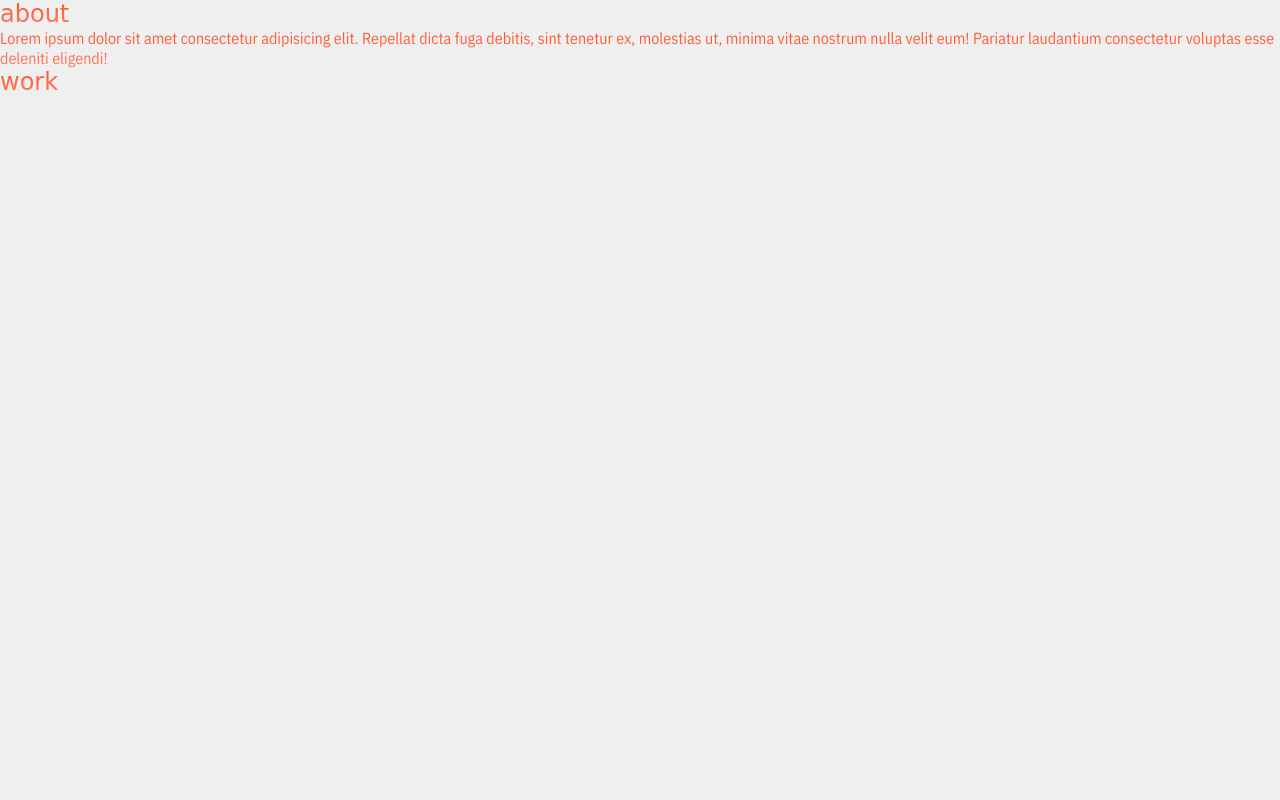
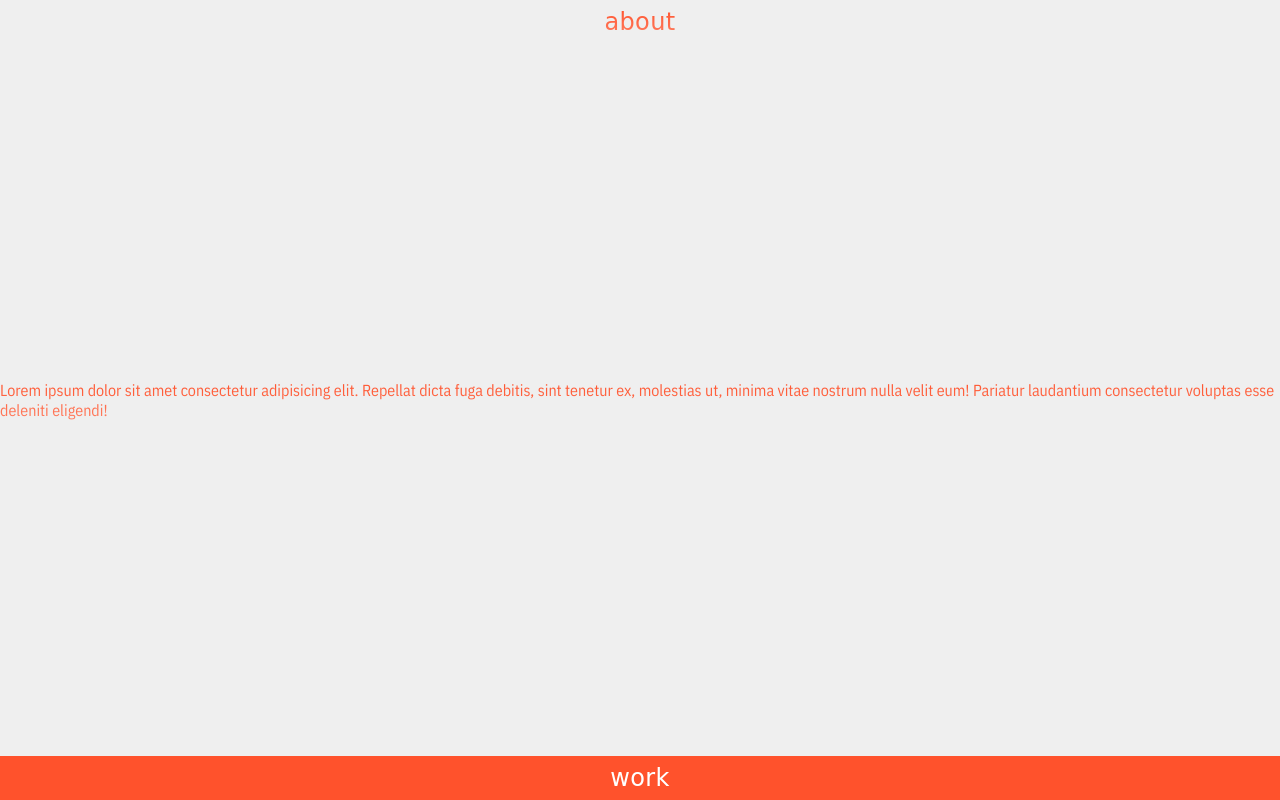
Before and after one commit to ecwxecwx/portfolio, a website: page index.html in a window 1280 px wide. Drawn offline with nearby package versions, Linux system fonts and the light colour scheme; a web font is replaced by a local one.

Commit message:
Style nav link layout for desktop

```diff
--- a/index.html
+++ b/index.html
@@ -9,15 +9,15 @@
 
 </head>
 <body>
-    <div class="nav-link">
+    <div class="nav-link nav--white">
         <a href="">about</a>
     </div>
-    <div class="about_container">
+    <div class="about container">
         <p>Lorem ipsum dolor sit amet consectetur adipisicing elit. Repellat dicta fuga debitis, sint tenetur ex, molestias ut, minima vitae nostrum nulla velit eum! Pariatur laudantium consectetur voluptas esse deleniti eligendi!</p>
     </div>
 
-    <div class="nav-link">
-        <a href="">work</a>
+    <div class="nav-link nav--coloured">
+        <a href="" class="link--light">work</a>
     </div>
 
 </body>
@@ -25,10 +25,11 @@
 
 <!--
     typography
-        paragraph
+        paragraph(done)
 
     nav accordion layout
         display flex
+        responsive
 
     nav accordion behaviour
         text color change
--- a/sass/base/_typography.scss
+++ b/sass/base/_typography.scss
@@ -10,6 +10,11 @@ a:active {
     background: linear-gradient($primary-dark, $primary-light);
     -webkit-text-fill-color: transparent;
     -webkit-background-clip: text;
+    letter-spacing: .4px;
+
+    &.link--light {
+        -webkit-text-fill-color: $light;
+    }
 }
 
 p {
--- /dev/null
+++ b/sass/components/_nav.scss
@@ -0,0 +1,17 @@
+.nav-link {
+    display: flex;
+    justify-content: center;
+    align-content: center;
+    width: 100%;
+    // height: 100%;
+    padding: 8px 0;
+}
+
+.nav--light {
+    background-color: $neutral-1;
+}
+
+.nav--coloured {
+    background-color: $primary-dark;
+
+}
--- /dev/null
+++ b/sass/layout/_container.scss
@@ -0,0 +1,7 @@
+body {
+    background-color: $neutral-1;
+    display: flex;
+    flex-direction: column;
+    justify-content: space-between;
+    height: 100vh;
+}
--- a/sass/main.scss
+++ b/sass/main.scss
@@ -4,6 +4,8 @@
 @import "base/reset";
 @import "base/typography";
 
-body {
-    background-color: $neutral-1;
-}
+@import "layout/container";
+
+@import "components/nav";
+
+@import "pages/about";
--- /dev/null
+++ b/sass/pages/_about.scss
@@ -0,0 +1,2 @@
+.about {
+}
```
Also changed, not shown: styles.css.
